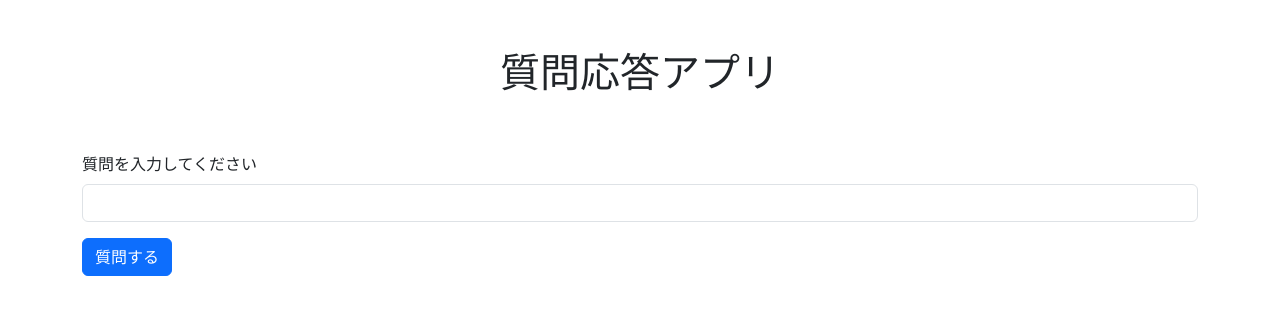
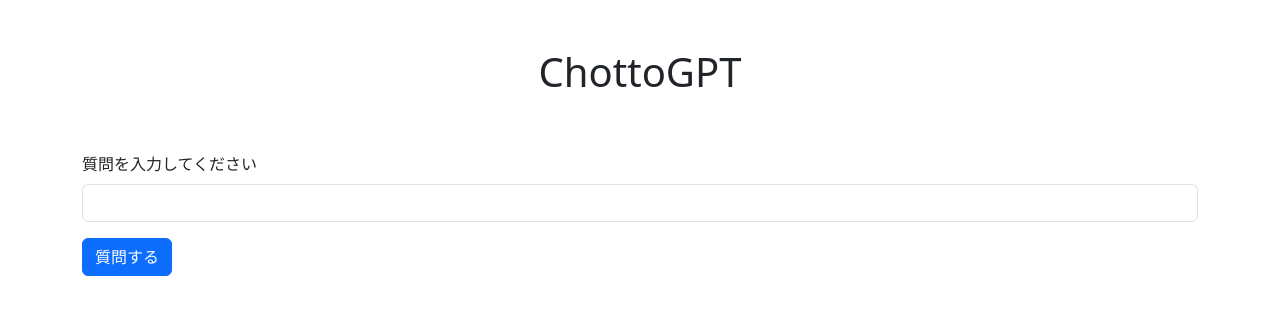
Before and after one commit to kta884/QA_app, a Flask app: page / in a window 1280 px wide. Shown: the top 315 px of the page. Run offline with Flask 2, Linux system fonts and the light colour scheme.

Commit message:
5th commit

```diff
--- a/src/templates/index.html
+++ b/src/templates/index.html
@@ -4,7 +4,7 @@
 <head>
     <meta charset="UTF-8">
     <meta name="viewport" content="width=device-width, initial-scale=1.0">
-    <title>質問応答アプリ</title>
+    <title>ChottoGPT</title>
     <link href="https://cdn.jsdelivr.net/npm/bootstrap@5.3.0-alpha1/dist/css/bootstrap.min.css" rel="stylesheet">
     <script src="https://code.jquery.com/jquery-3.6.0.min.js"></script>
     <script src="https://cdn.jsdelivr.net/npm/bootstrap@5.3.0-alpha1/dist/js/bootstrap.bundle.min.js"></script>
@@ -12,7 +12,7 @@
 
 <body>
     <div class="container">
-        <h1 class="text-center mt-5">質問応答アプリ</h1>
+        <h1 class="text-center mt-5">ChottoGPT</h1>
         <div class="row">
             <div class="col-12">
                 <form id="question-form" class="mt-5">
```
